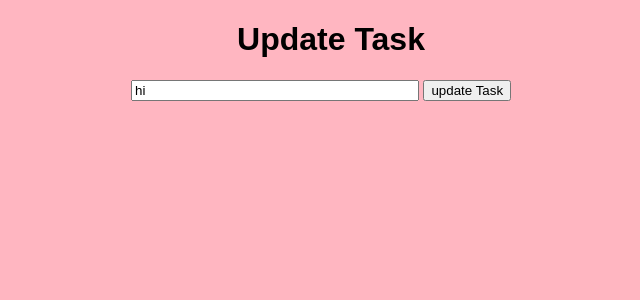
After one commit to NadeenXo/tasks-flask, a Flask app: page /update/2 in a window 1280 px wide. The commit adds this page. Shown: the top 300 px of the page, without its empty margins (309-949 px from the left). Run offline with Flask 3, Linux system fonts and the light colour scheme; data comes from the database, SQL or seed files in the repository; both versions use the stored data as it was after the commit.

Commit message:
delete+update

```diff
--- a/app.py
+++ b/app.py
@@ -30,6 +30,31 @@ def index():
         tasks = Todo.query.order_by(Todo.date_created).all()
         return render_template('index.html', tasks=tasks)
 
+@app.route('/delete/<int:id>')
+def delete(id):
+    task_to_delete = Todo.query.get_or_404(id)
+
+    try:
+        db.session.delete(task_to_delete)
+        db.session.commit()
+        return redirect('/')
+    except:
+        return "Error deleting!!"
+
+
+@app.route('/update/<int:id>', methods = ['GET', 'POST'])
+def update(id):
+    task_to_update = Todo.query.get_or_404(id)
+    if request.method =='POST':
+        task_to_update.content = request.form['content']
+
+        try:
+            db.session.commit()
+            return redirect('/')
+        except:
+            return "Error Updating!!"
+    else:
+        return render_template('update.html', task=task_to_update)
 
 if __name__ == "__main__":
     app.run(debug=True)
--- a/static/css/main.css
+++ b/static/css/main.css
@@ -3,9 +3,39 @@ body{
     font-family: sans-serif;
 
 }
-table , tr, th, td{
-    border: 1px solid black;
+body, html {
+    margin: 0;
+    font-family: sans-serif;
+    background-color: lightpink;
 }
-.content{
-    margin-left: 45%;
+
+.content {
+    margin: 0 auto;
+    width: 400px;
 }
+
+table, td, th {
+    border: 1px solid #aaa;
+}
+
+table {
+    border-collapse: collapse;
+    width: 100%;
+}
+
+th {
+    height: 30px;
+}
+
+td {
+    text-align: center;
+    padding: 5px;
+}
+
+.form {
+    margin-top: 20px;
+}
+
+#content {
+    width: 70%;
+}
--- /dev/null
+++ b/templates/update.html
@@ -0,0 +1,19 @@
+{% extends 'base.html' %}
+
+
+{% block head %}
+<title>task master</title>
+{% endblock %}
+
+
+{% block body %}
+<!-- <h1>Template</h1> -->
+<div class="content">
+    <h1 style="text-align: center;">Update Task</h1>
+
+    <form action="/update/{{task.id}}" method="POST">
+        <input type="text " name="content" id="content" value="{{task.content}}">
+        <input type="submit" value="update Task" >
+    </form>
+</div>
+{% endblock %}
```
Also changed, not shown: templates/index.html (+4 -3 lines), instance/test.db.
